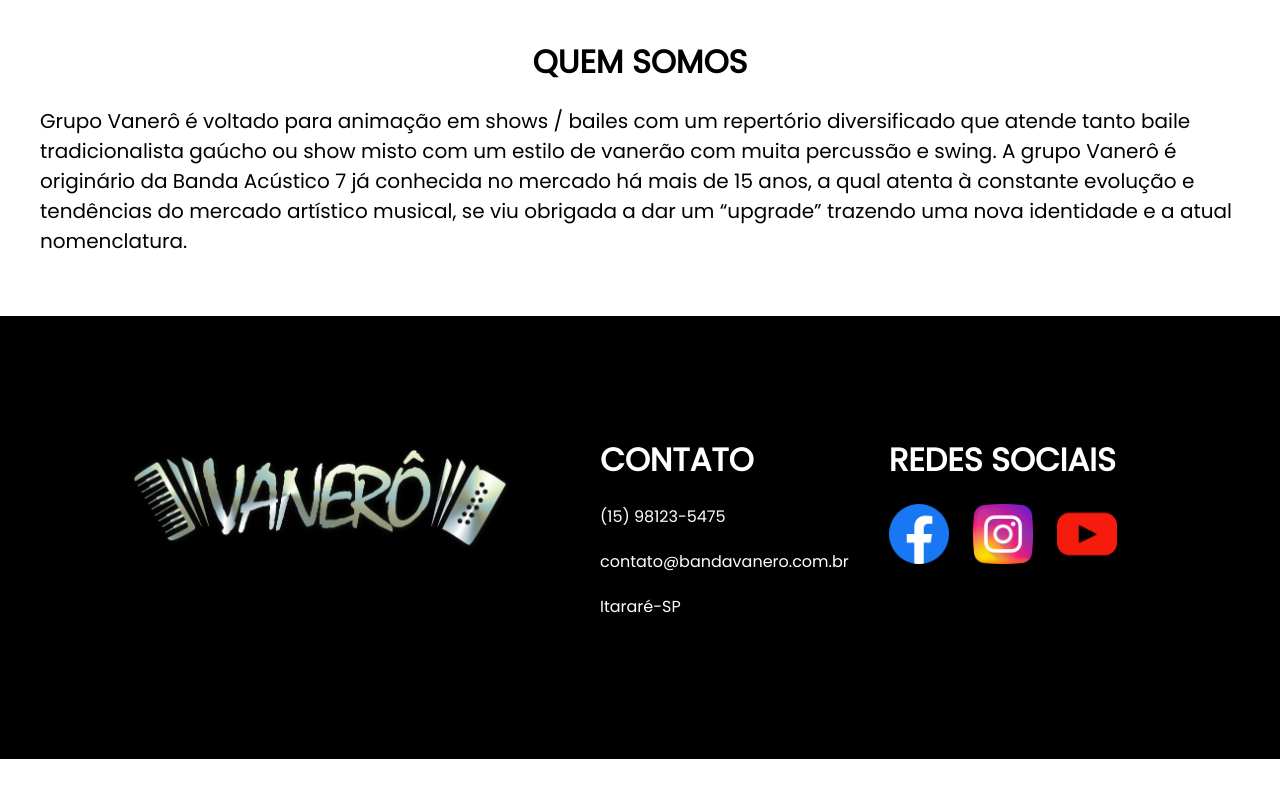
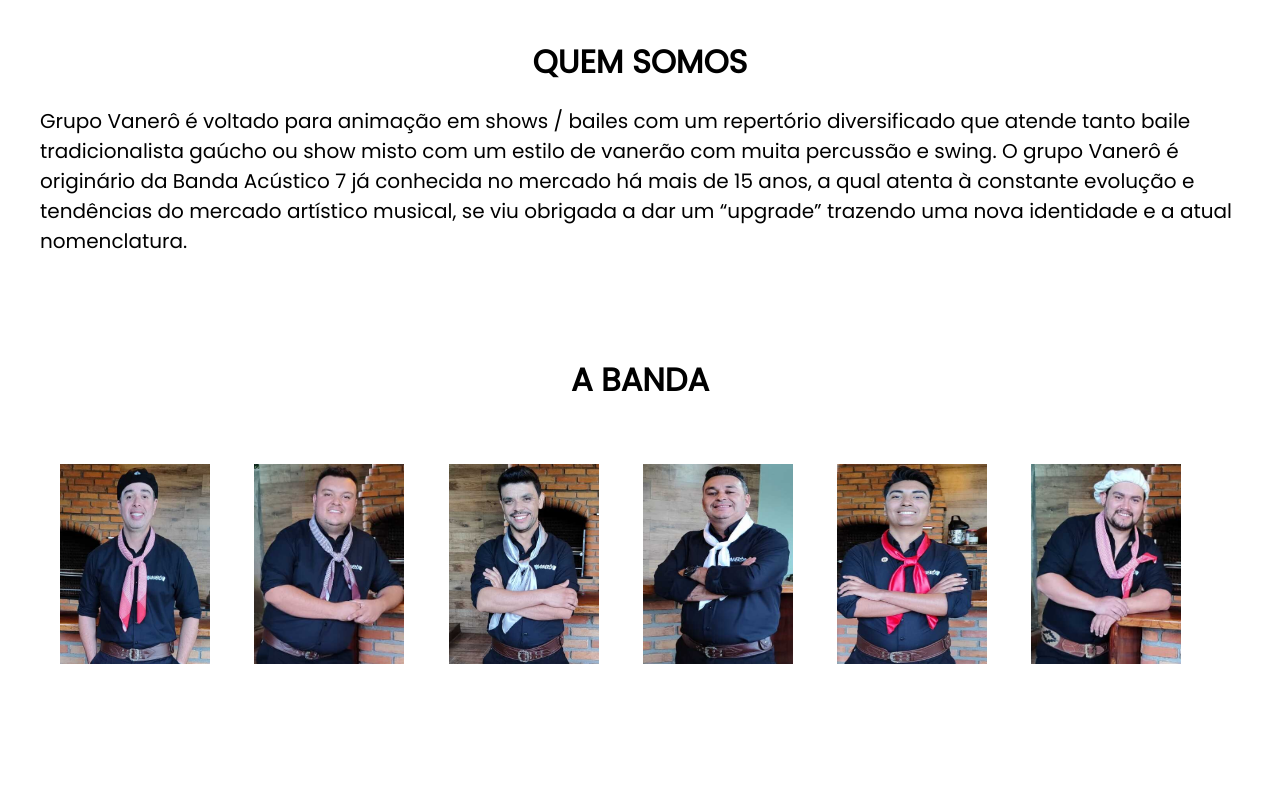
Before and after one commit to AlanDomingues/bandavanero, a plain HTML site: page index.html in a window 1280 px wide. Shown: the part 1029-1827 px from the top of the page. Before the commit the page ends 1788 px from the top, so only its background shows below. Drawn offline with Linux system fonts and the light colour scheme.

Commit message:
quem somos

```diff
--- a/css/style.css
+++ b/css/style.css
@@ -41,6 +41,10 @@
 }
 
 /*QUEM SOMOS*/
+
+.quem-somos-bg {
+  height: 1000px;
+}
 .quem-somos h1 {
   font-size: 2rem;
   padding-top: 40px;
@@ -54,7 +58,26 @@
   margin-left: auto;
   margin-right: auto;
 }
+.banda {
+  max-width: 1200px;
+  display: flex;
+  display: block;
+  margin-left: auto;
+  margin-right: auto;
+}
 
+.banda h1 {
+  margin-bottom: 40px;
+}
+
+.banda img {
+  margin-left: auto;
+  margin-right: auto;
+  margin-bottom: 40px;
+  width: 150px;
+  height: 200px;
+  padding: 20px;
+}
 /*Footer*/
 
 .footer-bg {
--- a/index.html
+++ b/index.html
@@ -38,13 +38,22 @@
       <h1> <a name="quem-somos">QUEM SOMOS </a></h1>
       <p class="quem-somos-texto">
         Grupo Vanerô é voltado para animação em shows / bailes com um repertório diversificado que atende tanto baile tradicionalista gaúcho ou show misto com um estilo de vanerão com muita percussão e swing.
-        A grupo Vanerô é originário da Banda Acústico 7 já conhecida no mercado há mais de 15 anos, a qual atenta à constante evolução e tendências do mercado artístico musical, se viu obrigada a dar um “upgrade” trazendo uma nova identidade e a atual nomenclatura.
-
+        O grupo Vanerô é originário da Banda Acústico 7 já conhecida no mercado há mais de 15 anos, a qual atenta à constante evolução e tendências do mercado artístico musical, se viu obrigada a dar um “upgrade” trazendo uma nova identidade e a atual nomenclatura.
       </p>
-
+      <!--A BANDA-->
+      <div class="banda">
+        <h1>A BANDA</h1>
+        <a href="#">
+          <img src="img/banda/antonio2.jpeg" alt="antonio">
+        </a>
+        <a href="#"><img src="img/banda/gaiteiro.jpg" alt="gaiteiro"></a>
+        <a href="#"><img src="img/banda/leo2.jpeg" alt="leo"></a>
+        <a href="#"><img src="img/banda/juca2.jpeg" alt="juba"></a>
+        <a href="#"><img src="img/banda/yuri2.jpeg" alt="yuri"></a>
+        <a href="#"><img src="img/banda/kaka2.jpeg" alt="kaka"></a>
+      </div>
     </div>
   </section>
-
   <footer class="footer-bg">
     <div class="footer">
       <img src="./img/logo.png" alt="logo_banda">
@@ -56,7 +65,6 @@
           <li>Itararé-SP</li>
         </ul>
       </div>
-
       <div class="redes-sociais">
         <h1><a name="redes-sociais">REDES SOCIAIS</a></h1>
         <a href="#">
@@ -71,7 +79,6 @@
       </div>
     </div>
   </footer>
-
 </body>
 
 </html>
```
Also changed, not shown: img/banda/antonio.jpg (added), img/banda/antonio2.jpeg (added), img/banda/gaiteiro.jpg (added), img/banda/juba.jpg (added), img/banda/juca2.jpeg (added), img/banda/kaka.jpg (added), img/banda/kaka2.jpeg (added), img/banda/leo.jpg (added), img/banda/leo2.jpeg (added), img/banda/yuri2.jpeg (added).
